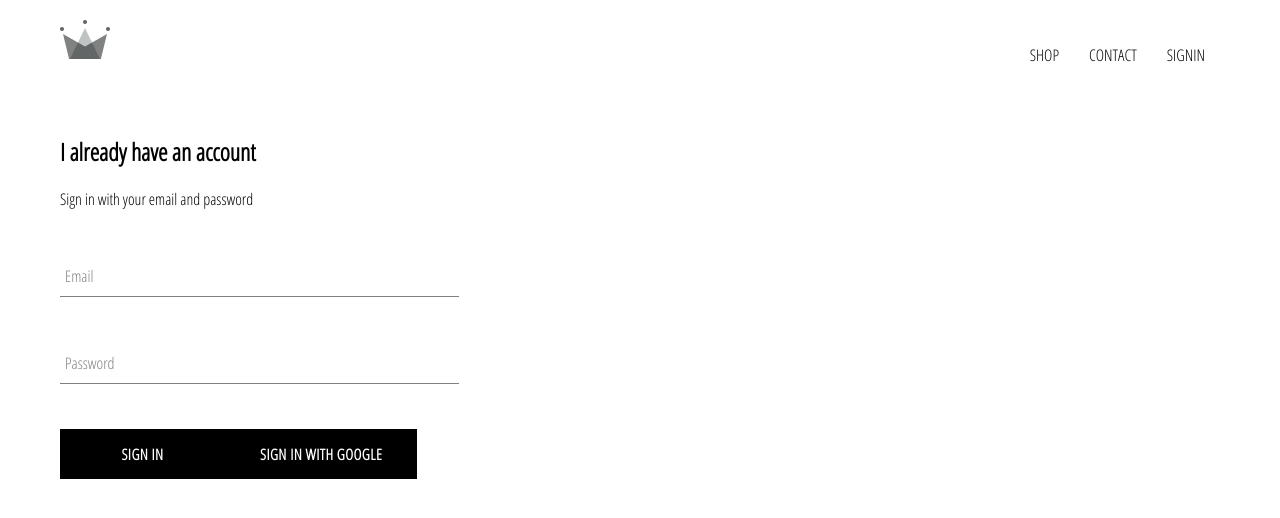
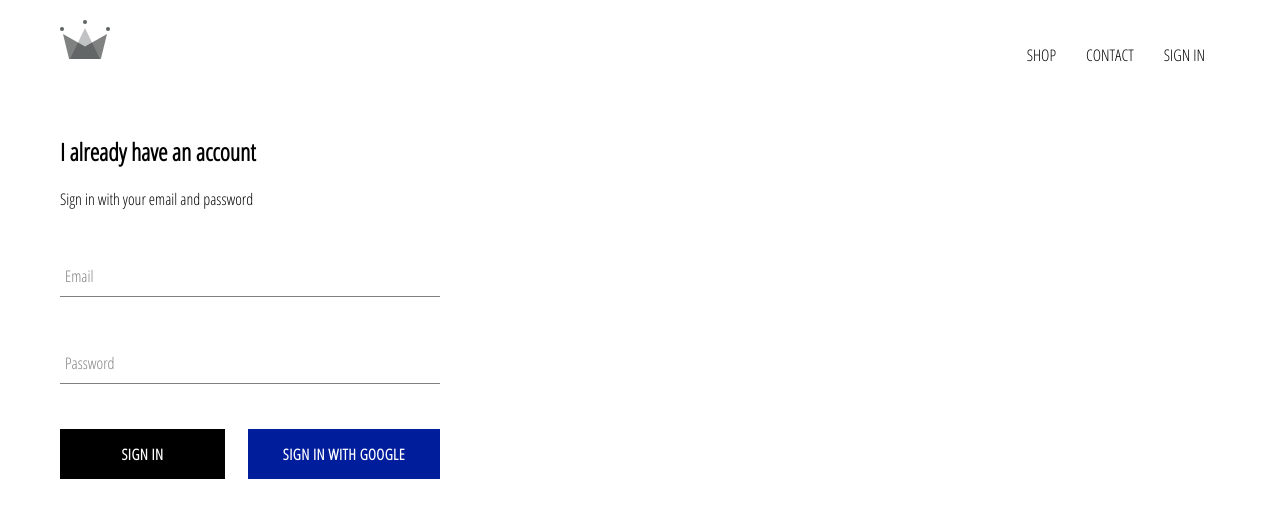
Before and after one commit to p4avinash/shop, a React (Create React App) app: page /signin in a window 1280 px wide. Shown: the top 518 px of the page. Built offline with nearby package versions, Linux system fonts and the light colour scheme; no server answers.

Commit message:
improved some looks of singin page and implemented logout from google feature

```diff
--- a/src/App.css
+++ b/src/App.css
@@ -7,3 +7,7 @@
   text-decoration: none;
   color: black;
 }
+
+*{
+  box-sizing: border-box;
+}
--- a/src/App.js
+++ b/src/App.js
@@ -4,13 +4,38 @@
 import SignInAndSignUpPage from "./pages/signin-signup/signin-signup-component";
 
 import {Route, Switch} from 'react-router-dom';
+import { auth } from "./firebase/firebase.util";
 
 import './App.css';
+import React from "react";
 
-function App() {
+class App extends React.Component {
+
+  constructor(){
+    super()
+
+    this.state = {
+      currentUser: null
+    }
+  }
+
+  unsubscribeFromFirebaseAuth = null
+
+  componentDidMount(){
+    this.unsubscribeFromFirebaseAuth = auth.onAuthStateChanged(user => {
+      this.setState({currentUser: user})
+      console.log(user)
+    })
+  }
+
+  componentWillUnmount(){
+    this.unsubscribeFromFirebaseAuth()
+  }
+
+  render(){
     return (
       <div className="App">
-      <Header />
+        <Header currentUser={this.state.currentUser} />
         <Switch>
           <Route exact path='/' component={Homepage} />
           <Route exact path='/shop' component={ShopPage} />
@@ -19,5 +44,6 @@
       </div>
     );
   }
+}
 
 export default App;
--- a/src/components/custom-button/custom-button.component.jsx
+++ b/src/components/custom-button/custom-button.component.jsx
@@ -2,9 +2,9 @@
 
 import './custom-button.styles.scss';
 
-const CustomButton = ({children, ...otherProps}) => {
+const CustomButton = ({children, isGoogleSingIn, ...otherProps}) => {
     return(
-        <button className="custom-button" {...otherProps}>
+        <button className={`${isGoogleSingIn ? 'google-sign-in': ''} custom-button`} {...otherProps}>
             {children}
         </button>
     )
--- a/src/components/custom-button/custom-button.styles.scss
+++ b/src/components/custom-button/custom-button.styles.scss
@@ -19,4 +19,14 @@
       color: black;
       border: 1px solid black;
     }
+
+    &.google-sign-in{
+      background-color: rgb(0, 29, 156);
+
+      &:hover {
+        background-color: rgb(0, 17, 92);
+        color: white;
+        border: none;
+      }
+    }
   }
--- a/src/components/header/header.component.jsx
+++ b/src/components/header/header.component.jsx
@@ -1,9 +1,11 @@
 import React from 'react';
 import { Link } from 'react-router-dom';
 import {ReactComponent as Logo} from '../../assets/logo/crown.svg';
+import { auth } from '../../firebase/firebase.util';
+
 import './header.styles.scss';
 
-const Header = () => {
+const Header = ({currentUser}) => {
     return(
         <div className="header">
             <Link className="logo-container" to="/">
@@ -13,7 +15,9 @@
             <div className="options">
                 <Link className="option" to="/shop">SHOP</Link>
                 <Link className="option" to="/contact">CONTACT</Link>
-                <Link className="option" to="/signin">SIGNIN</Link>
+                {
+                    currentUser ? <Link className='option' to='/' onClick={()=>auth.signOut()}>SIGN OUT</Link> : <Link className="option" to="/signin">SIGN IN</Link>
+                }
             </div>
 
         </div>
--- a/src/components/sign-in/sign-in.component.jsx
+++ b/src/components/sign-in/sign-in.component.jsx
@@ -37,8 +37,10 @@
                     <FormInput type="email" label="Email" handleChange={this.handleChange} name="email" value={this.state.email} required />
                     <FormInput type="password" label="Password" handleChange={this.handleChange}  name="password" value={this.state.password} required />
 
-                    <CustomButton type="submit">Sign in</CustomButton>
-                    <CustomButton onClick={signInWithGoogle} >Sign in with google</CustomButton>
+                    <div className="buttons">
+                        <CustomButton type="submit">Sign in</CustomButton>
+                        <CustomButton onClick={signInWithGoogle} isGoogleSingIn={true} >Sign in with google</CustomButton>
+                    </div>
                 </form>
             </div>
         )
--- a/src/components/sign-in/sign-in.styles.scss
+++ b/src/components/sign-in/sign-in.styles.scss
@@ -1,9 +1,14 @@
 .sign-in{
-    width: 30vw;
+    width: 380px;
     display: flex;
     flex-direction: column;
 
     .title{
         margin: 10px 0;
     }
+
+    .buttons{
+        display: flex;
+        justify-content: space-between;
+    }
 }
```
Lines whose indentation alone changed are shown as unchanged.
